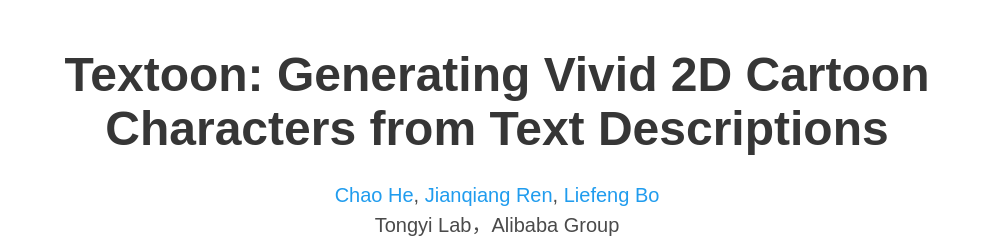
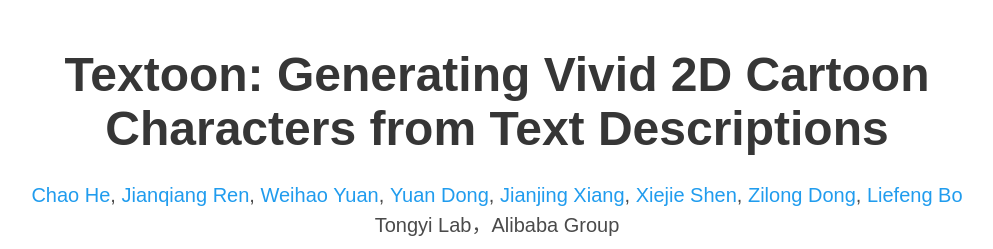
Before and after one commit to Human3DAIGC/Textoon_webpage, a plain HTML site: page index.html in a window 1280 px wide. Shown: the top 249 px of the page, without its empty margins (143-1136 px from the left). Drawn offline with nearby package versions, Linux system fonts and the light colour scheme; some icons are missing; a web font is replaced by a local one.

Commit message:
Update index.html

```diff
--- a/index.html
+++ b/index.html
@@ -59,11 +59,24 @@
                 <a href="mailto:yichao.hc@alibaba-inc.com" target="_blank">Chao He</a>,</span>
                 <span class="author-block">
                   <a href="https://scholar.google.com/citations?hl=zh-CN&user=NtNr6X0AAAAJ" target="_blank">Jianqiang Ren</a>,</span>
+                            <span class="author-block">
+                 <span class="author-block">
+                  <a href="" target="_blank">Weihao Yuan</a>,</span>
+
+                   <span class="author-block">
+                  <a href="" target="_blank">Yuan Dong</a>,</span>
+
+                                 <span class="author-block">
+                  <a href="" target="_blank">Jianjing Xiang</a>,</span>
+
+                                                 <span class="author-block">
+                  <a href="" target="_blank">Xiejie Shen</a>,</span>
+
+                                                 <span class="author-block">
+                  <a href="" target="_blank">Zilong Dong</a>,</span>
 
                 <span class="author-block">
-
-                <a href="https://scholar.google.com/citations?user=FJwtMf0AAAAJ&hl=zh-CN" target="_blank">Liefeng Bo</a>
-                </span>
+                <a href="https://scholar.google.com/citations?user=FJwtMf0AAAAJ&hl=zh-CN" target="_blank">Liefeng Bo</a></span>
                 </div>
 
                   <div class="is-size-5 publication-authors">
```
